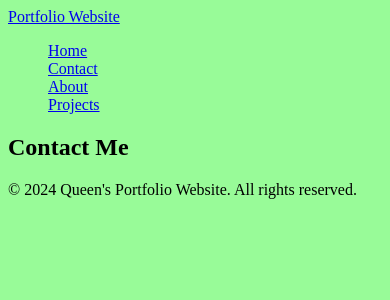
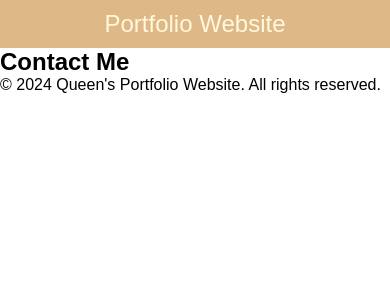
Before and after one commit to annunquee/portfolio, a Flask app: page /contact in a window 390 px wide. Shown: the top 300 px of the page. Run offline with Flask 3, Linux system fonts and the light colour scheme.

Commit message:
made a few changes to css

```diff
--- a/skills.json
+++ b/skills.json
@@ -33,7 +33,7 @@
 
     {
         "id": 6,
-        "title": "data base",
+        "title": "Data Base",
         "description": "good in building and maintaining data base structure.",
         "technology": "mysql"
         }
--- a/static/css/styles.css
+++ b/static/css/styles.css
@@ -1,31 +1,55 @@
-body {
-    background-color:palegreen;
-    font-family: 'Times New Roman', Times, serif;
+
+/* Reset default padding and margin */
+* {
+    margin: 0;
+    padding: 0;
+    box-sizing: border-box;
 }
 
-nav {
-    list-style-type: none;
+body {
+    font-family: Arial, sans-serif;
+    background-color:tea #539d445d;
 }
 
-ul {
-    list-style: none;
+.container {
+    display: flex;
+    flex-direction: column;
+    min-height: 100vh;
 }
 
-nav ul {
-    list-style-type: none;
+header {
+    background-color: burlywood;
+    color: rgb(255, 248, 220);
+    padding: 10px 0;
+}
+.nav-logo a {
+font-size: 24px;
+color: cornsilk;
+text-decoration: none;
 }
 
-nav ul li {
-    display: inline;
-    margin-right: 100px;
+.nav-menu {
+display: flex;
+align-items: center;
 }
 
-nav ul li a {
-    text-decoration: none;
+.nav-menu ul {
+list-style-type: none;
+display: flex;
+gap: 20px; /* Gap for better spacing */
 }
 
-a:hover {
-    color:burlywood;
+.nav-menu ul li a {
+text-decoration: none;
+color: cornsilk;
+padding: 10px 15px;
+border-radius: 8px;
+transition: background-color 0.3s ease, color 0.3s ease;
+}
+
+.nav-menu ul li a:hover {
+background-color: rgb(169, 246, 220);
+color: cornsilk;
 }
 
 .gallery-container {
@@ -64,7 +88,7 @@ button {
     top: 50%;
     transform: translateY(-50%);
     background-color: saddlebrown;
-    color:lemonchiffon;
+    color:hsl(17, 81%, 79%);
     border: none;
     padding: 10px;
     cursor: pointer;
@@ -97,7 +121,7 @@ button {
     padding: 30px; /* Increased padding for better spacing */
     margin: 30px 0; /* More margin to separate from surrounding elements */
     border-radius: 12px; /* Smoother corners for a more modern look */
-    box-shadow: 0 8px 24px rgba(0, 0, 0, 0.15); /* Stronger shadow for depth */
+    box-shadow: 0 8px 24px rgba(38, 6, 6, 0.15); /* Stronger shadow for depth */
     transition: transform 0.2s ease-in-out; /* Add hover effect */
 }
 
@@ -115,22 +139,22 @@ button {
 .project-details h2 {
     font-size: 2em; /* Make the heading larger for emphasis */
     margin-bottom: 15px;
-    color: #333; /* Darker text color for the heading */
+    color: rgba(115, 70, 12, 0.841); /* Darker text color for the heading */
 }
 
 .project-details p {
     margin: 12px 0; /* Slightly increased margin */
     font-size: 1.15em; /* Slightly larger text for readability */
     line-height: 1.6; /* Improved line spacing for readability */
-    color: #666; /* Softer text color */
+    color:rgb(164, 120, 63); /* Softer text color */
 }
 
 .project-details p strong {
-    color: #444; /* Darker, more pronounced color for emphasized text */
+    color:rgb(57, 38, 9); /* Darker, more pronounced color for emphasized text */
 }
 
 .project-details a {
-    color: #007BFF; /* Styled links with blue */
+    color: (67, 15, 21); /* Styled links with  */
     text-decoration: none; /* No underline by default */
     font-weight: bold;
 }
@@ -236,7 +260,7 @@ button {
 
 .skill-link {
     text-decoration: none;
-    color: #007BFF;
+    color: 21, ;
     font-weight: bold;
 }
 
@@ -252,9 +276,67 @@ button {
     display: inline-block;
     margin-top: 20px;
     text-decoration: none;
-    color: #007BFF;
+    color: #00ffff70;
 }
 
 .back-link:hover {
     text-decoration: underline;
 }
+
+/* Hamburger menu button for mobile */
+.hamburger {
+    display: none;
+    flex-direction: column;
+    cursor: pointer;
+}
+
+.hamburger div {
+    width: 25px;
+    height: 3px;
+    background-color: white;
+    margin: 4px;
+    transition: all 0.3s;
+}
+
+/* Active state for hamburger */
+.hamburger.active div:nth-child(1) {
+    transform: rotate(45deg) translateY(6px);
+}
+
+.hamburger.active div:nth-child(2) {
+    opacity: 0;
+}
+
+.hamburger.active div:nth-child(3) {
+    transform: rotate(-45deg) translateY(-6px);
+}
+
+/* Mobile-friendly styles */
+@media (max-width: 768px) {
+    .horizontal-nav {
+        flex-direction: column;
+    }
+
+    .nav-menu ul {
+        flex-direction: column;
+        width: 100%;
+        display: none; /* Hide menu on mobile initially */
+    }
+
+    .nav-menu ul.show {
+        display: flex; /* Show when toggled */
+    }
+
+    .nav-menu ul li {
+        margin: 10px 0;
+        text-align: center;
+    }
+
+    .nav-logo, .nav-menu {
+        text-align: center;
+    }
+
+    /* Show the hamburger menu on mobile */
+    .hamburger {
+        display: flex;
+    }
```
